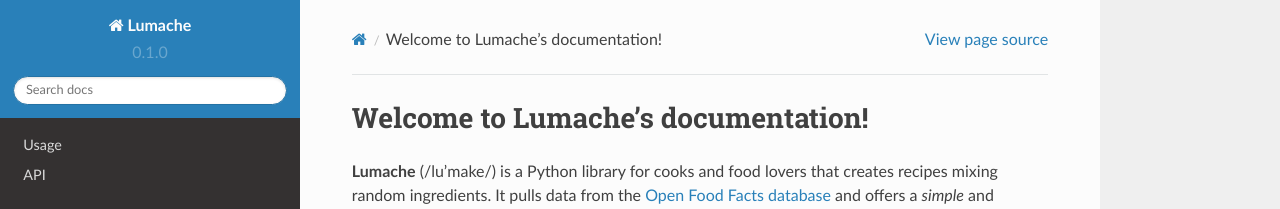
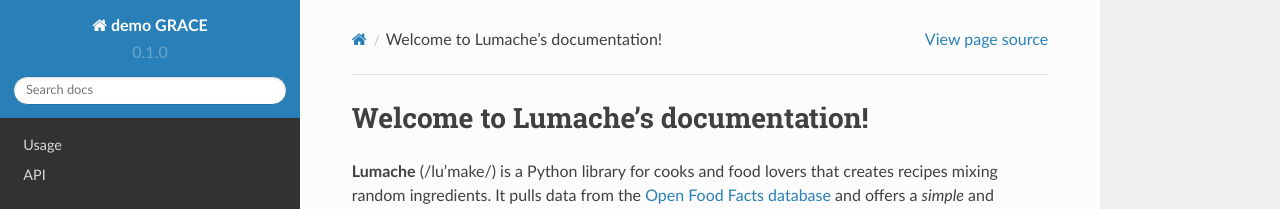
Before and after one commit to msikka09/readthedocs_demo, a Sphinx documentation site: the page built from docs/source/index.rst, in a window 1280 px wide. Shown: the top 209 px of the page. Built offline with Sphinx 7.4.7 and the Read the Docs theme 2.0.0, drawn with Linux system fonts in a browser that asks for light colours.

Commit message:
updated conf.py one word

```diff
--- a/docs/source/conf.py
+++ b/docs/source/conf.py
@@ -2,7 +2,7 @@
 
 # -- Project information
 
-project = 'Lumache'
+project = 'demo GRACE'
 copyright = '2021, Graziella'
 author = 'Graziella'
 
```
